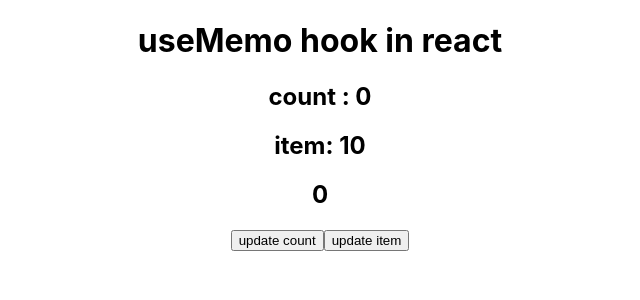
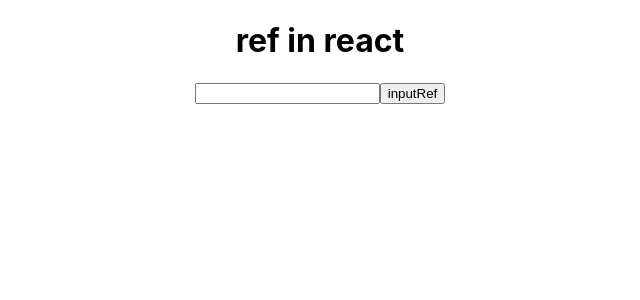
Before and after one commit to rolitiwari1234/React-1, a React (Create React App) app in the folder my-app/: page / in a window 1280 px wide. Shown: the top 300 px of the page, without its empty margins (320-960 px from the left). Built offline with nearby package versions, Linux system fonts and the light colour scheme.

Commit message:
Ref with example

```diff
--- a/my-app/src/App.js
+++ b/my-app/src/App.js
@@ -1,28 +1,30 @@
-import React, { useState ,useMemo} from 'react'
+import React, { createRef} from 'react'
 import './App.css';
 
-function App(){
-  const [count,setCount]=useState(0)
-  const [item,setItem]= useState(10)
+class App extends React.Component{
+  constructor(){
+    super();
+    this.inputRef = createRef();
+  }
+  componentDidMount(){
+  //  console.warn(this.inputRef.current.value = "100")
+  }
+  getVal(){
+    console.warn(this.inputRef.current.value)
+    this.inputRef.current.style.color="red"
+    this.inputRef.current.style.backgroundColor="blue"
+  }
+   render(){
 
-  const  multiCountMemo = useMemo(function multiCount()
-  {
-   console.warn("multiCount")
-   return count*2
-  },[count])
 
     return (
       <div className="App">
-        <h1>useMemo hook in react</h1>
-
-        <h2>count : {count}</h2>
-        <h2>item: {item}</h2>
-        <h2> {multiCountMemo} </h2>
-
-        <button  onClick=  {()=>setCount(count+1)} >update count</button>
-        <button onClick = {()=>setItem(item*10)} >update item</button>
+       <h1>ref in react</h1>
+       <input type = "text" ref = {this.inputRef}/>
+       <button onClick={()=>this.getVal()}>inputRef</button>
        </div>
     )
+   }
     };
 
 export default App;
```
